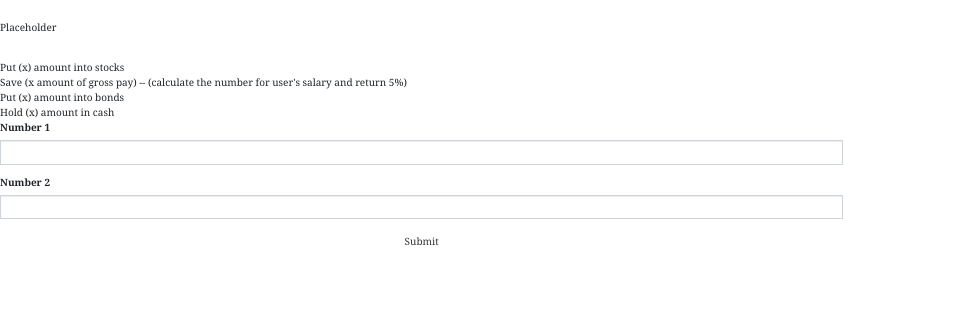
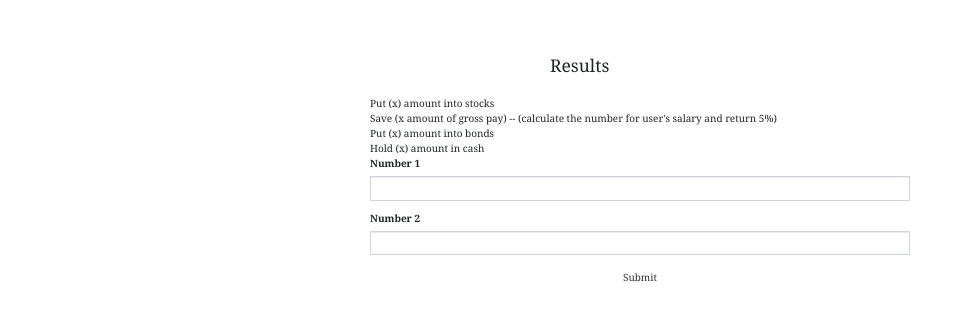
Before and after one commit to MattDevOps/Allocate-Your-Funds, a Flask app: page /results in a window 1280 px wide. Shown: the part 82-403 px from the top of the page, without its empty margins (0-973 px from the left). Run offline with Flask 2, Linux system fonts and the light colour scheme; some libraries are stand-ins or nearby versions.

Commit message:
adjusted css results page, centered

```diff
--- a/app/routes.py
+++ b/app/routes.py
@@ -58,7 +58,7 @@ def profile():
     return render_template("profile.html", title='Profile')
 
 
-@app.route('/results', methods=['GET', 'PUT'])
+@app.route('/results', methods=['GET', 'POST'])
 def results():
     form = ResultsForm()
     calc = None
--- a/app/templates/results.html
+++ b/app/templates/results.html
@@ -5,9 +5,10 @@
 
 {% block app_content %}
 
+<div class="container">
 <div class="row">
-  <div class="col-md-8 ">
-    <p> Placeholder</p>
+  <div class="col-md-6 offset-md-3">
+    <h3 class="offset-md-4 pic_text">Results</h3>
     <br>Put (x) amount into stocks
     <br>Save (x amount of gross pay) -- (calculate the number for user's salary and return 5%)
     <br>Put (x) amount into bonds
@@ -20,5 +21,6 @@
 
   </div>
 </div>
+</div>
 
 {% endblock %}
```
